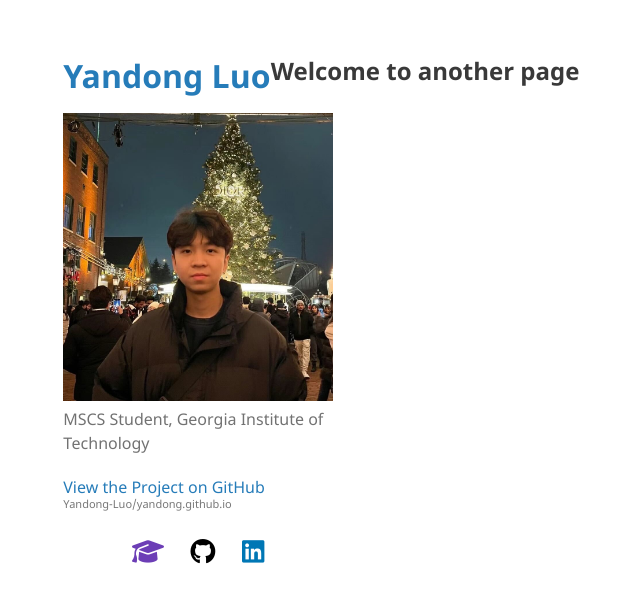
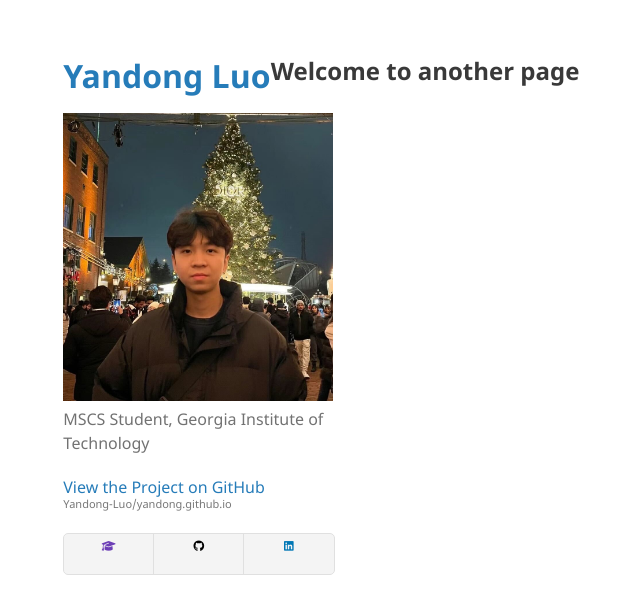
Before and after one commit to Yandong-Luo/yandong.github.io, a Jekyll site: the page built from another-page.md, in a window 1280 px wide. Shown: the top 614 px of the page, without its empty margins (53-693 px from the left). Built offline with Jekyll 4.4.1, drawn with Linux system fonts in a browser that asks for light colours; our own code applies the rules of GitHub Pages for plain Markdown files.

Commit message:
adjust icon style2

```diff
--- a/_layouts/default.html
+++ b/_layouts/default.html
@@ -85,17 +85,22 @@
           <li><a href="{https://github.com/Yandong-Luo}">View On <strong>GitHub</strong></a></li>
           <li><a href="{https://www.linkedin.com/in/yandong-luo-gt-robotics/}">Download <strong>Linkedin</strong></a></li>
         </ul> -->
-        <div style="text-align: center; font-size: 1.6em; margin-top: 10px;">
-          <a href="https://scholar.google.com/citations?user=l9unWNQAAAAJ&hl=en" target="_blank" style="margin: 0 10px; color: #6c3eb6;">
+        <ul class="downloads">
+          <li><a href="https://scholar.google.com/citations?user=l9unWNQAAAAJ&hl=en" target="_blank" style="margin: 0 10px; color: #6c3eb6;">
             <i class="fas fa-graduation-cap"></i>
-          </a>
-          <a href="https://github.com/Yandong-Luo" target="_blank" style="margin: 0 10px; color: #000;">
+          </a></li>
+          <li><a href="https://github.com/Yandong-Luo" target="_blank" style="margin: 0 10px; color: #000;">
             <i class="fab fa-github"></i>
-          </a>
-          <a href="https://www.linkedin.com/in/yandong-luo-gt-robotics/" target="_blank" style="margin: 0 10px; color: #0077b5;">
+          </a></li>
+          <li><a href="https://www.linkedin.com/in/yandong-luo-gt-robotics/" target="_blank" style="margin: 0 10px; color: #0077b5;">
             <i class="fab fa-linkedin"></i>
-          </a>
-        </div>
+          </a></li>
+        </ul>
+        <!-- <div style="text-align: center; font-size: 1.6em; margin-top: 10px;">
+
+
+
+        </div> -->
 
         {% endif %}
       </header>
```
